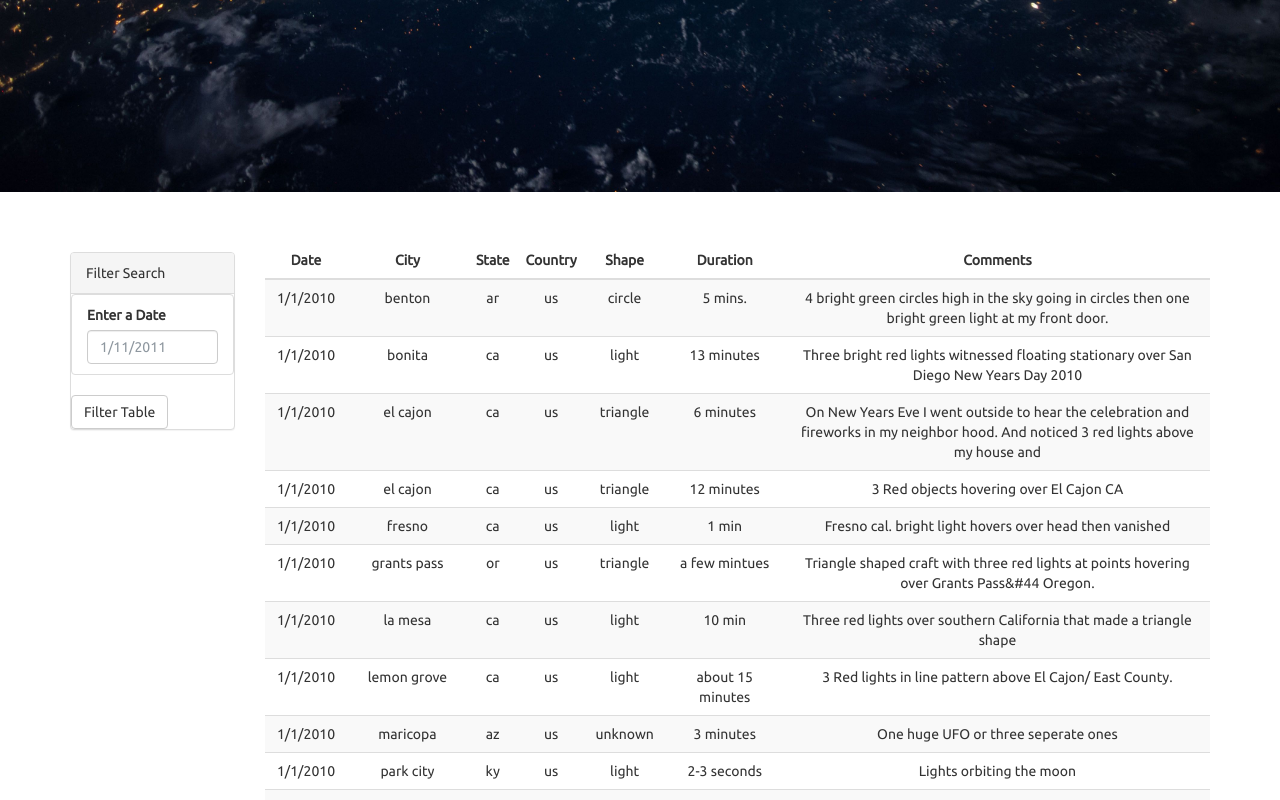
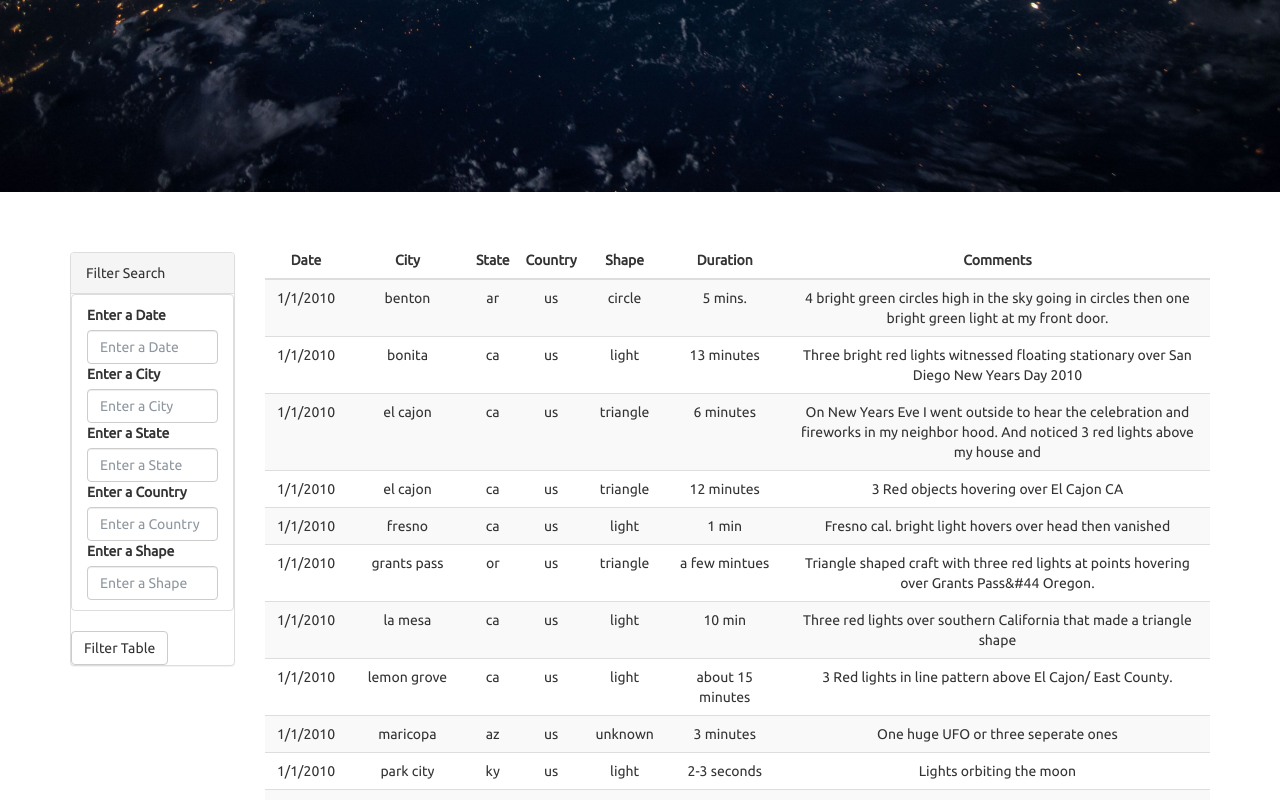
Before and after one commit to mjknj18/UFO-Data-Analysis, a plain HTML site: page index.html in a window 1280 px wide. Shown: the part 420-1220 px from the top of the page. Drawn offline with nearby package versions, Linux system fonts and the light colour scheme.

Commit message:
Updated HTML Code.

```diff
--- a/index.html
+++ b/index.html
@@ -37,7 +37,15 @@
                     <ul class="list-group" id="filters">
                       <li class="filter list-group-item">
                         <label for="date">Enter a Date</label>
-                        <input class="form-control" id="datetime" type="text" placeholder="1/11/2011">
+                        <input class="form-control" id="datetime" type="text" placeholder="Enter a Date">
+                        <label for="city">Enter a City</label>
+                        <input class="form-control" id="city" type="text" placeholder="Enter a City">
+                        <label for="state">Enter a State</label>
+                        <input class="form-control" id="state" type="text" placeholder="Enter a State">
+                        <label for="country">Enter a Country</label>
+                        <input class="form-control" id="country" type="text" placeholder="Enter a Country">
+                        <label for="shape">Enter a Shape</label>
+                        <input class="form-control" id="shape" type="text" placeholder="Enter a Shape">
                       </li>
                     </ul>
                   </div>
```
